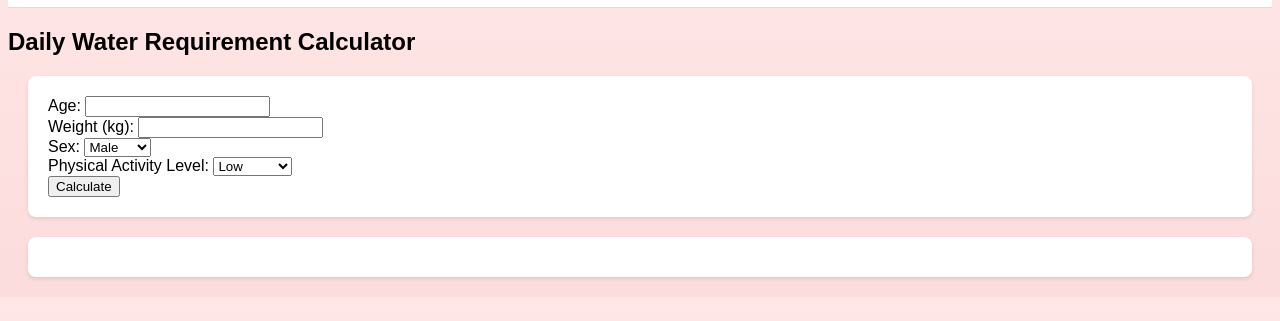
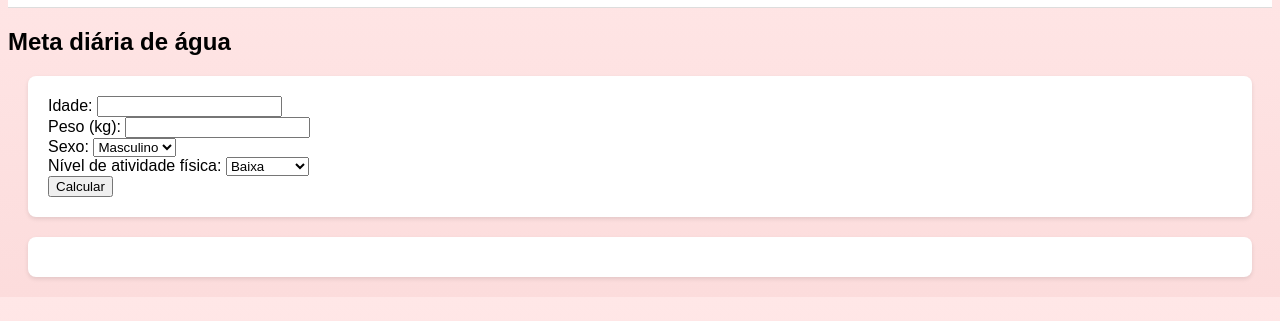
Before and after one commit to renataborbanutri/water, a plain HTML site: page index.html in a window 1280 px wide. Shown: the part 81-402 px from the top of the page. Drawn offline with Linux system fonts and the light colour scheme.

Commit message:
Update index.html

```diff
--- a/index.html
+++ b/index.html
@@ -11,28 +11,28 @@
         <img src="rena.png" alt="Renata Borba Nutri" class="profile-pic">
         <h1>Renata Borba Nutri</h1>
     </header>
-    <h2>Daily Water Requirement Calculator</h2>
+    <h2>Meta diária de água</h2>
     <form id="waterForm">
-        <label for="age">Age:</label>
+        <label for="age">Idade:</label>
         <input type="number" id="age" name="age"><br>
 
-        <label for="weight">Weight (kg):</label>
+        <label for="weight">Peso (kg):</label>
         <input type="number" id="weight" name="weight"><br>
 
-        <label for="sex">Sex:</label>
+        <label for="sex">Sexo:</label>
         <select id="sex" name="sex">
-            <option value="male">Male</option>
-            <option value="female">Female</option>
+            <option value="male">Masculino</option>
+            <option value="female">Feminino</option>
         </select><br>
 
-        <label for="activity">Physical Activity Level:</label>
+        <label for="activity">Nível de atividade física:</label>
         <select id="activity" name="activity">
-            <option value="low">Low</option>
-            <option value="moderate">Moderate</option>
-            <option value="high">High</option>
+            <option value="low">Baixa</option>
+            <option value="moderate">Moderada</option>
+            <option value="high">Alta</option>
         </select><br>
 
-        <button type="button" onclick="calculateWaterIntake()">Calculate</button>
+        <button type="button" onclick="calculateWaterIntake()">Calcular</button>
     </form>
     <div id="result"></div>
 
```
